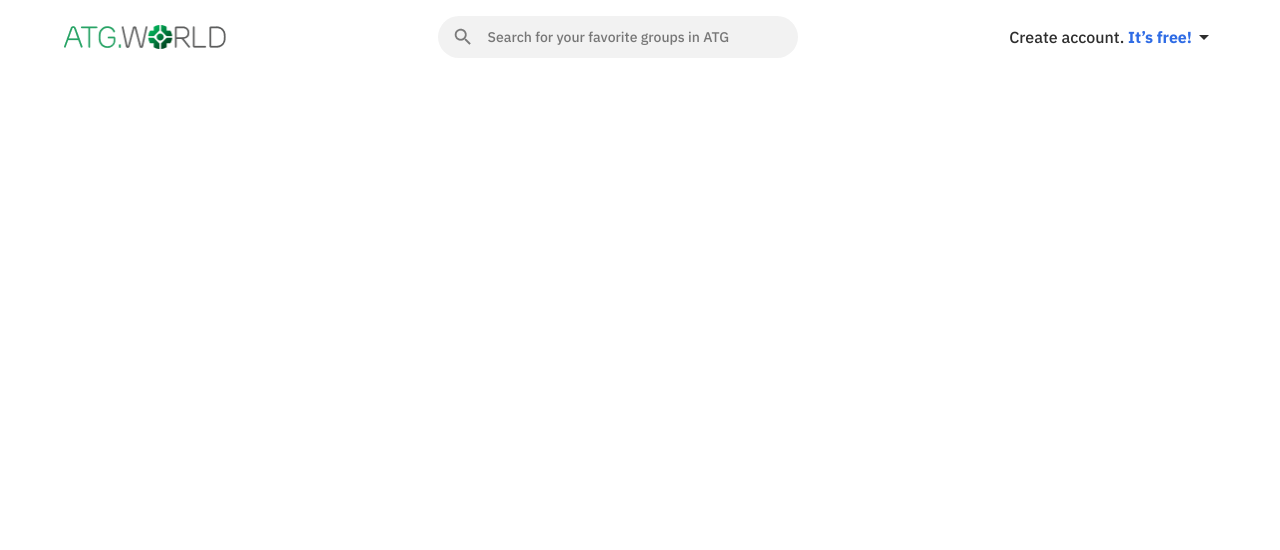
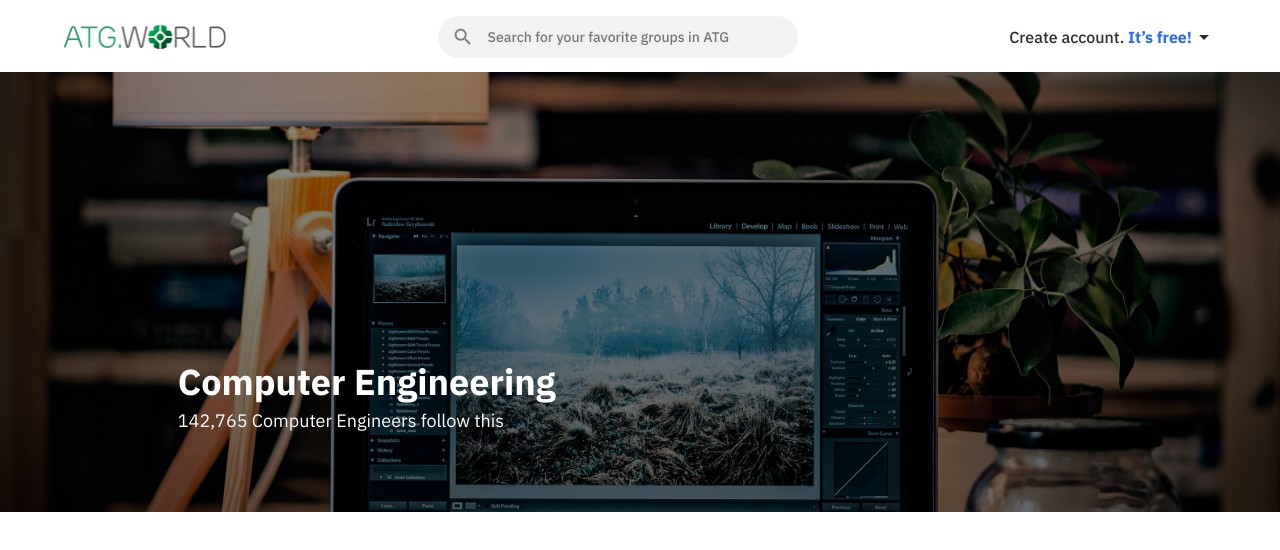
Before and after one commit to Yamin39/atg-job-task, a React (Vite) app: page / in a window 1280 px wide. Shown: the top 550 px of the page. Built offline with nearby package versions, Linux system fonts and the light colour scheme.

Commit message:
added banner section

```diff
--- /dev/null
+++ b/src/components/Banner/Banner.jsx
@@ -0,0 +1,32 @@
+import { useState } from "react";
+import arrowBackIcon from "../../assets/icons/arrow-back.svg";
+import banner from "../../assets/images/banner.jpeg";
+
+const Banner = () => {
+  const [isJoinGroup, setIsJoinGroup] = useState(false);
+  return (
+    <section style={{ backgroundImage: `url(${banner})` }} className="bg-cover bg-center bg-no-repeat h-[236px] md:h-[27.5rem]">
+      <div style={{ background: "linear-gradient(180.00deg, rgba(0, 0, 0, 0.45),rgba(0, 0, 0, 0.6) 100%)" }} className="size-full">
+        <div className="max-w-[1040px] w-[90.56%] md:w-[72.22%] mx-auto h-full">
+          <div className="text-white pt-[14px] md:pt-0 pb-[2.0625rem] md:pb-20 flex flex-col justify-between md:justify-end h-full">
+            <div className="flex md:hidden items-center justify-between">
+              <button>
+                <img src={arrowBackIcon} alt="Arrow Back Icon" />
+              </button>
+              <button onClick={() => setIsJoinGroup(!isJoinGroup)} className="text-xs font-medium leading-4 pt-[6px] pb-[7px] px-2 rounded border border-white">
+                {isJoinGroup ? "Leave Group" : "Join Group"}
+              </button>
+            </div>
+
+            <div>
+              <h1 className="text-[1.0625rem] leading-[1.375rem] md:text-4xl font-bold md:leading-[2.9375rem]">Computer Engineering</h1>
+              <p className="mt-0.5 md:mt-1 text-[0.75rem] md:text-lg leading-4 md:leading-[1.4375rem]">142,765 Computer Engineers follow this</p>
+            </div>
+          </div>
+        </div>
+      </div>
+    </section>
+  );
+};
+
+export default Banner;
--- a/src/index.css
+++ b/src/index.css
@@ -7,15 +7,3 @@
 html {
   scroll-behavior: smooth;
 }
-
-@media screen and (max-width: 640px) {
-  html {
-    font-size: 3.5vw;
-  }
-}
-
-@media screen and (min-width: 768px) and (max-width: 1254px) {
-  html {
-    font-size: 1.25vw;
-  }
-}
--- a/src/pages/Home.jsx
+++ b/src/pages/Home.jsx
@@ -1,9 +1,11 @@
+import Banner from "../components/Banner/Banner";
 import Navbar from "../components/Navbar/Navbar";
 
 const Home = () => {
   return (
     <div className="font-ibm-plex-sans">
       <Navbar />
+      <Banner />
     </div>
   );
 };
```
Also changed, not shown: src/assets/icons/arrow-back.svg (added), src/assets/images/banner.jpeg (added).
